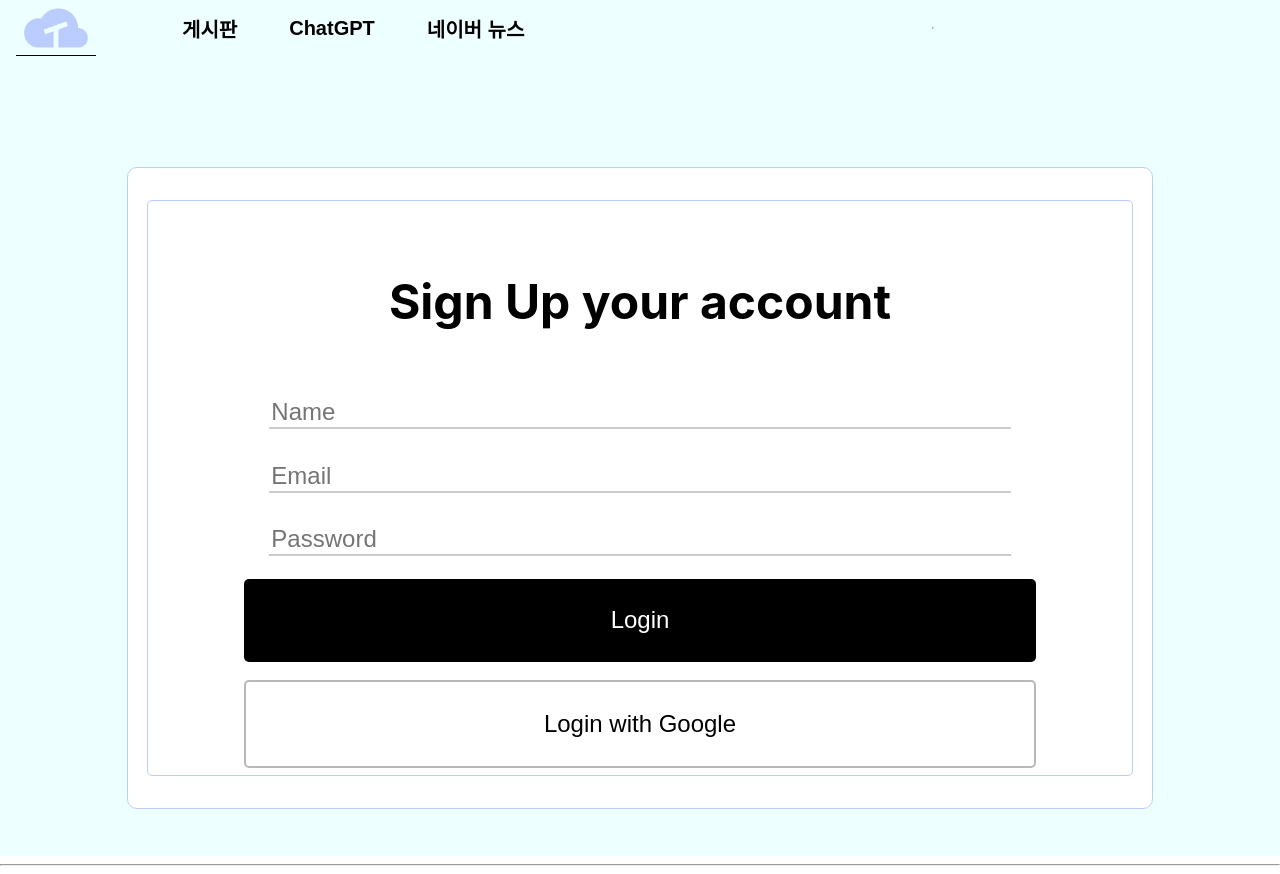
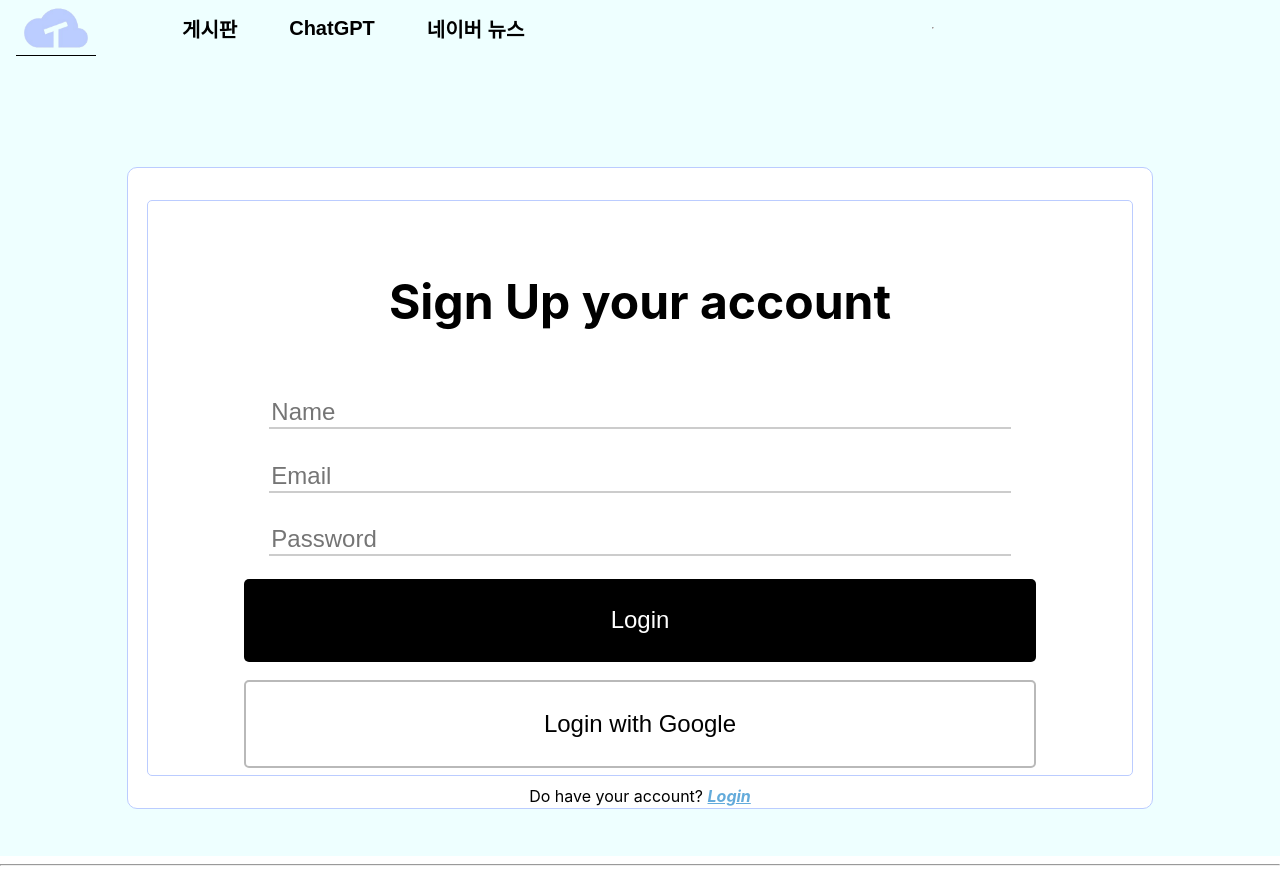
Before and after one commit to tukcomCD2024/KbyC, a React (Create React App) app in the folder frontend/: page /signup in a window 1280 px wide. Built offline with nearby package versions, Linux system fonts and the light colour scheme.

Commit message:
Design: add link text to login page

```diff
--- a/frontend/src/pages/SignupPage.js
+++ b/frontend/src/pages/SignupPage.js
@@ -57,6 +57,10 @@ const SignupPage = () => {
 
           <button className="social-signup-button" onClick={handleSignup}>Login with Google</button>
 
+          <div>
+            <p1>Do have your account?     </p1>
+            <p1 className="link-login-text">Login</p1>
+          </div>
         </div>
       </div>
     </div>
```
